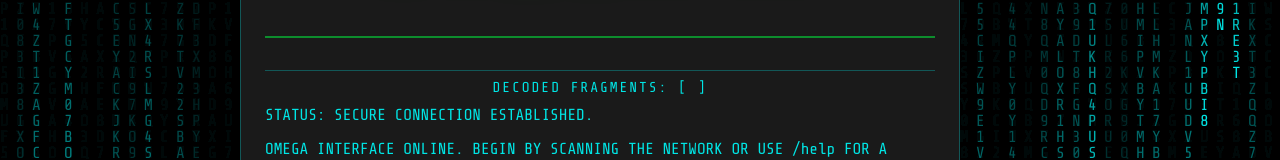
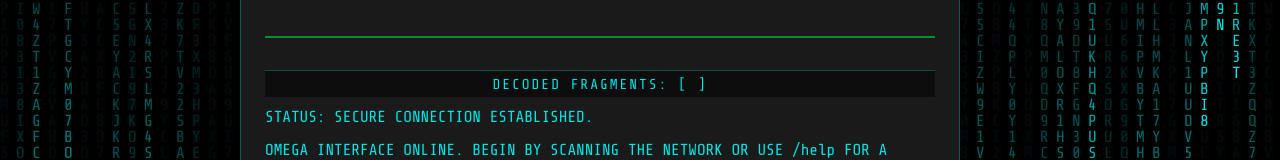
Before and after one commit to LalithMadhav-CODING/omega-ai-hunt, a Next.js app in the folder frontend/: page /chat in a window 1280 px wide. Shown: the part 242-402 px from the top of the page. Built offline with nearby package versions, Linux system fonts and the light colour scheme.

Commit message:
feat: Fixed typingtext

```diff
--- a/frontend/src/styles/globals.css
+++ b/frontend/src/styles/globals.css
@@ -661,3 +661,11 @@ body {
   transform: translateY(-10px) scale(0.95);
   transition: all 0.8s cubic-bezier(0.65, 0, 0.35, 1);
 }
+
+.fragment-display {
+  background-color: #0d0d0d; /* same as terminal bg */
+  padding: 0.3rem 0.6rem;
+  display: inline-block;
+  position: relative;
+  z-index: 2; /* ensures it stays above scrolling text */
+}
```
